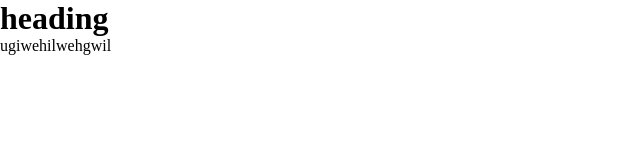
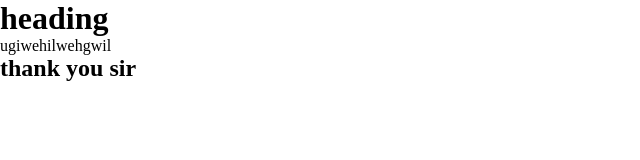
Before and after one commit to mohammad-rifat/Watch, a plain HTML site: page index.html in a window 1280 px wide. Shown: the whole page, without its empty margins (0-640 px from the left). Drawn offline with Linux system fonts and the light colour scheme.

Commit message:
about section added

```diff
--- a/index.html
+++ b/index.html
@@ -16,5 +16,13 @@
         </div>
     </section>
     <!-- banner end -->
+
+    <!-- about us  start----- -->
+    <section>
+        <div class="container">
+            <h1>thank you sir</h1>
+        </div>
+    </section>
+    <!-- about us end----- -->
 </body>
 </html>
```
